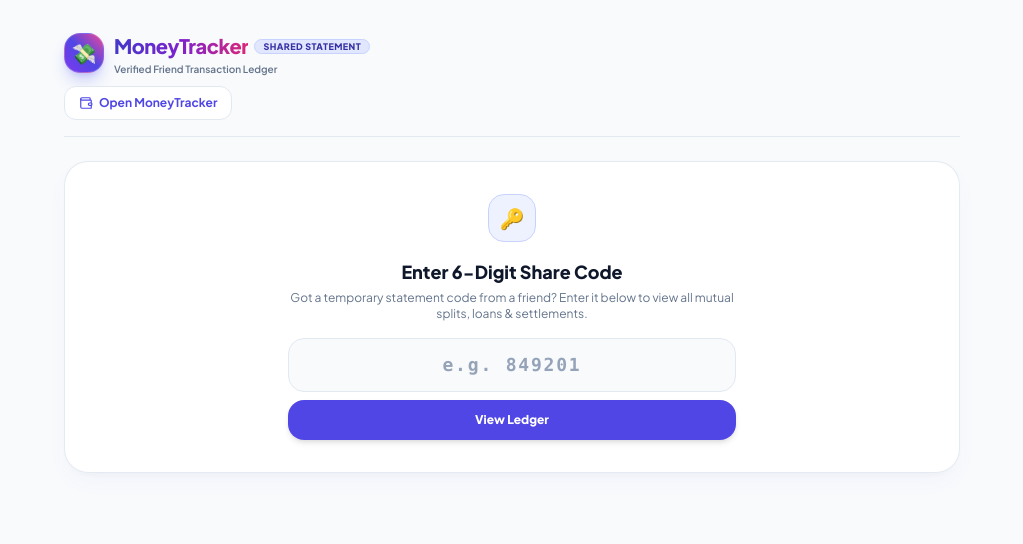
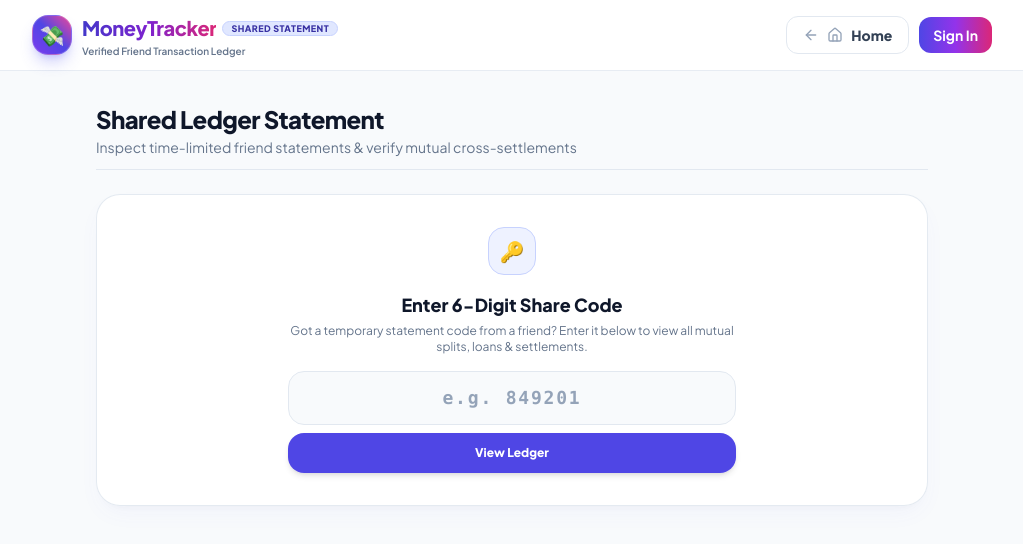
Before and after one commit to JNayak670/MoneyTracker, a React (Vite) app in the folder client/: page /share in a window 1280 px wide. Shown: the top 544 px of the page, without its empty margins (128-1151 px from the left). Built offline with nearby package versions, Linux system fonts and the light colour scheme; no server answers.

Commit message:
fix the share page

```diff
--- a/client/src/pages/SharedLedger.jsx
+++ b/client/src/pages/SharedLedger.jsx
@@ -14,7 +14,9 @@ import {
   Share2,
   AlertCircle,
   ExternalLink,
-  Wallet
+  Wallet,
+  ArrowLeft,
+  Home
 } from 'lucide-react';
 import { exportToCSV } from '../services/exportService';
 import ColorfulLoader from '../components/ColorfulLoader';
@@ -114,40 +116,76 @@ export default function SharedLedger() {
   const isSettled = balance === 0;
 
   return (
-    <div className={`${user ? 'py-2 px-2 sm:px-4' : 'min-h-screen bg-slate-50 py-4 sm:py-8 px-3 sm:px-6 lg:px-8'}`}>
-      <div className="max-w-4xl mx-auto space-y-4 sm:space-y-6 animate-fadeIn">
+    <div className="min-h-screen bg-slate-50 text-slate-900 flex flex-col font-sans selection:bg-indigo-600 selection:text-white">
+      {/* Top Header Navigation Bar with Unified App Logo and Back to Home Button */}
+      <header className="sticky top-0 z-40 bg-white/95 backdrop-blur-xl border-b border-slate-200/80 shadow-xs flex-shrink-0">
+        <div className="max-w-5xl mx-auto px-3 sm:px-6 lg:px-8 py-2.5 sm:py-3.5 flex items-center justify-between gap-2 sm:gap-4">
 
-        {/* Top Public Header (Shown only to non-logged in visitors) */}
-        {!user && (
-          <div className="flex flex-col xs:flex-row xs:items-center justify-between gap-3 pb-3 sm:pb-4 border-b border-slate-200">
+          {/* Unified Application Logo */}
           <AppLogo
             to="/"
             badgeText="Shared Statement"
             badgeVariant="indigo"
             subtitleText="Verified Friend Transaction Ledger"
+            className="scale-90 xs:scale-95 sm:scale-100 origin-left"
           />
 
+          {/* Action Buttons */}
+          <div className="flex items-center gap-2 sm:gap-2.5">
+            {/* Go Back Home Button */}
+            <Link
+              to="/"
+              id="back-home-button"
+              className="inline-flex items-center gap-1.5 sm:gap-2 text-xs sm:text-sm font-black text-slate-700 hover:text-indigo-600 bg-white hover:bg-slate-50 border border-slate-200 px-3 sm:px-4 py-1.5 sm:py-2 rounded-xl shadow-2xs hover:shadow-xs transition-all group active:scale-95"
+              title="Go Back to Home Page"
+            >
+              <ArrowLeft className="w-3.5 h-3.5 sm:w-4 sm:h-4 text-slate-400 group-hover:text-indigo-600 group-hover:-translate-x-0.5 transition-transform" />
+              <Home className="w-3.5 h-3.5 sm:w-4 sm:h-4 text-slate-400 group-hover:text-indigo-600" />
+              <span className="hidden xs:inline">Back to Home</span>
+              <span className="xs:hidden">Home</span>
+            </Link>
+
+            {/* Non-logged in visitors can sign in */}
+            {!user && (
               <Link
                 to="/login"
-              className="inline-flex items-center justify-center gap-1.5 text-xs font-bold text-brand-600 hover:text-brand-700 bg-white border border-slate-200 px-3.5 py-2 rounded-xl shadow-xs transition-colors self-start xs:self-auto"
+                className="inline-flex items-center gap-1.5 text-xs sm:text-sm font-bold text-white bg-gradient-to-r from-indigo-600 via-purple-600 to-pink-600 hover:from-indigo-700 hover:to-pink-700 px-3 sm:px-3.5 py-1.5 sm:py-2 rounded-xl shadow-xs hover:shadow-md transition-all flex-shrink-0"
               >
-              <Wallet className="w-3.5 h-3.5" />
-              <span>Open MoneyTracker</span>
+                <Wallet className="w-3.5 h-3.5 hidden xs:inline" />
+                <span>Sign In</span>
               </Link>
+            )}
           </div>
-        )}
+        </div>
+      </header>
 
-        {/* In-App Title Banner when user is logged in */}
-        {user && (
-          <div className="pb-2 border-b border-slate-200">
-            <h1 className="text-xl sm:text-3xl font-black text-slate-900 tracking-tight">
-              Shared Ledger Statement
+      {/* Main Content Area */}
+      <main className="flex-1 max-w-4xl w-full mx-auto py-4 sm:py-8 px-3 sm:px-6 lg:px-8 space-y-4 sm:space-y-6 animate-fadeIn">
+
+        {/* Page Title Banner */}
+        <div className="pb-3 border-b border-slate-200 flex flex-col xs:flex-row xs:items-center justify-between gap-2">
+          <div>
+            <h1 className="text-xl sm:text-2xl font-black text-slate-900 tracking-tight flex items-center gap-2">
+              <span>Shared Ledger Statement</span>
             </h1>
             <p className="text-xs sm:text-sm text-slate-500 mt-0.5">
               Inspect time-limited friend statements & verify mutual cross-settlements
             </p>
           </div>
+
+          {ledgerData && (
+            <button
+              onClick={() => {
+                setLedgerData(null);
+                navigate('/share');
+              }}
+              className="inline-flex items-center gap-1.5 text-xs font-bold text-indigo-600 hover:text-indigo-700 bg-indigo-50 hover:bg-indigo-100 border border-indigo-200 px-3 py-1.5 rounded-xl transition-colors self-start xs:self-auto"
+            >
+              <Search className="w-3.5 h-3.5" />
+              <span>Lookup Another Code</span>
+            </button>
           )}
+        </div>
 
         {/* Code Search bar if not loaded or switching code */}
         {(!currentCode || error) && (
@@ -498,7 +536,7 @@ export default function SharedLedger() {
           </div>
         )}
 
-      </div>
+      </main>
     </div>
   );
 }
```
Lines whose indentation alone changed are shown as unchanged.
